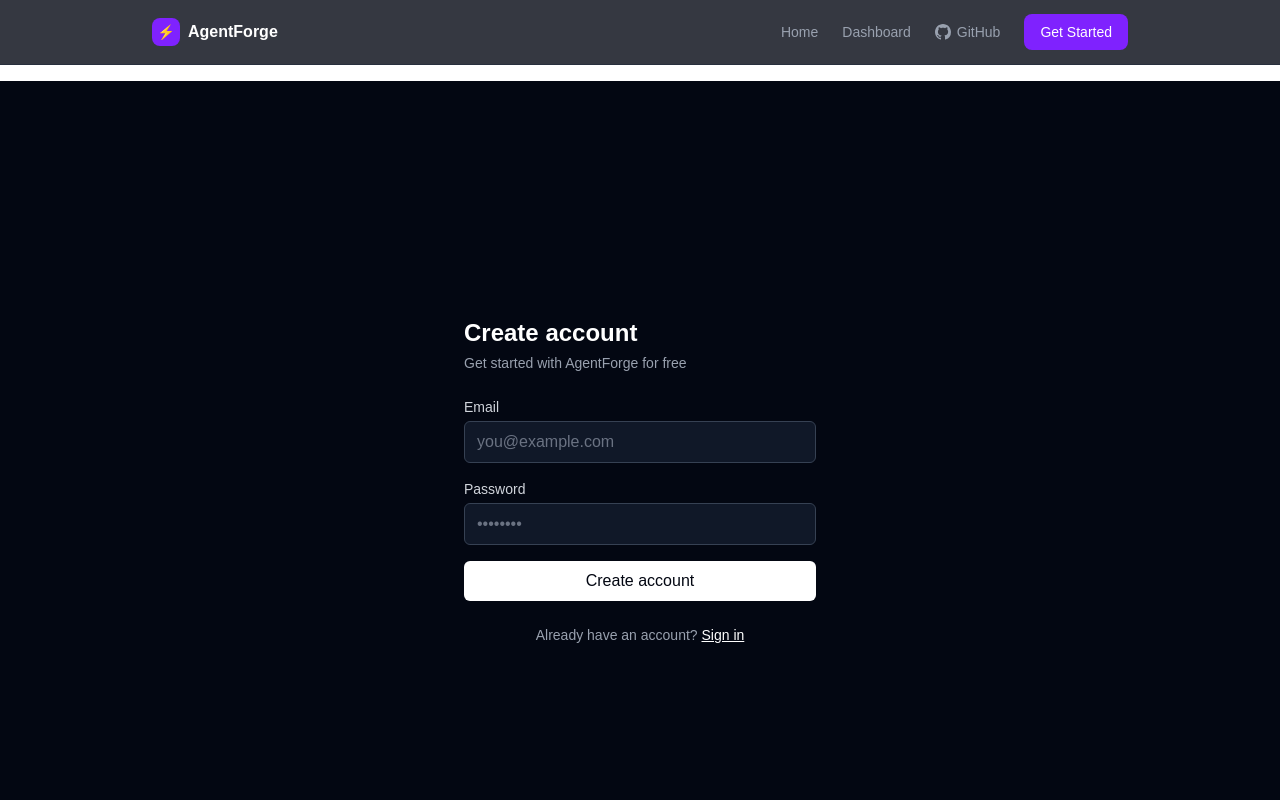
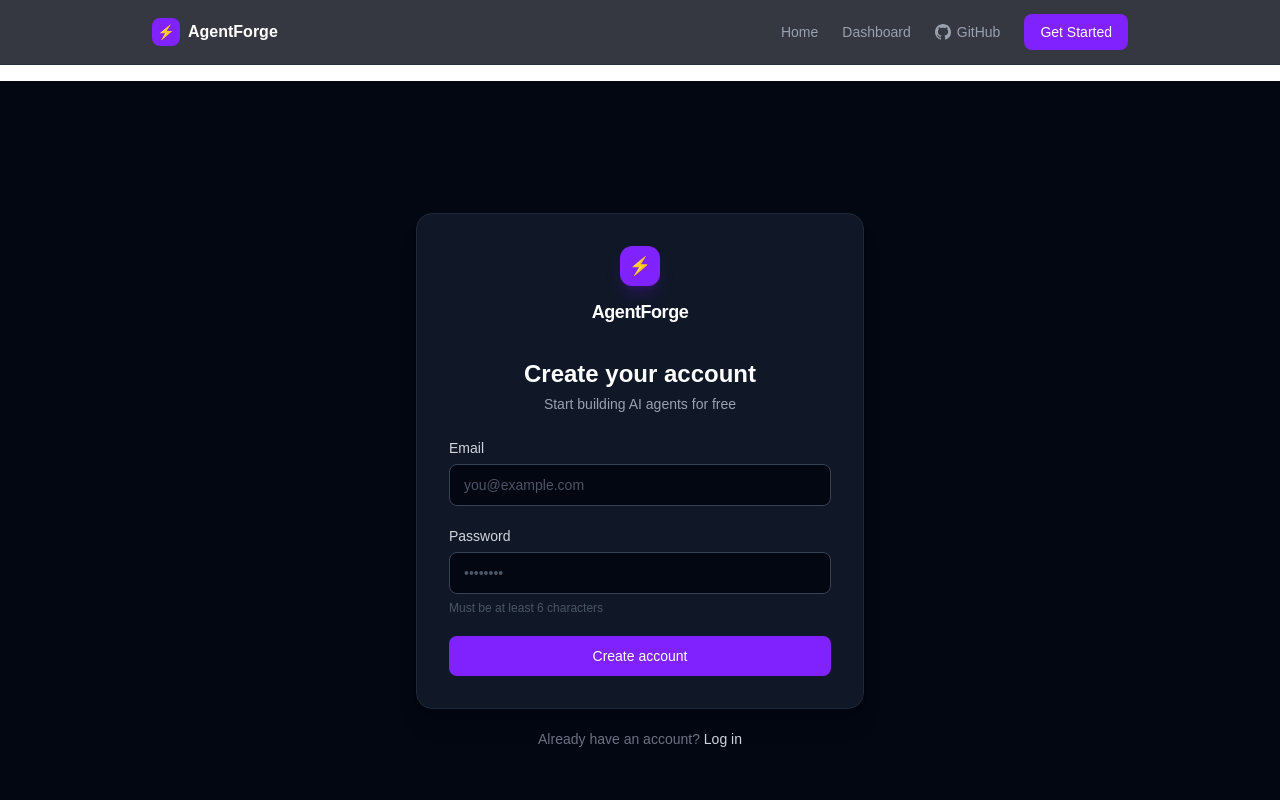
Before and after one commit to lakiiliyanage/agentforge, a Next.js app: page /auth/signup in a window 1280 px wide. Shown: the top 800 px of the page. Built offline with nearby package versions, Linux system fonts and the light colour scheme; no server answers.

Commit message:
feat: RLS policies on agents table, styled auth pages

```diff
--- a/src/app/auth/actions.ts
+++ b/src/app/auth/actions.ts
@@ -1,38 +1,74 @@
 'use server'
 
 import { createClient } from '@/lib/supabase/server'
-import { redirect } from 'next/navigation'
 
-type AuthState = { error: string } | undefined
+export type AuthState =
+  | { error: string }
+  | { message: string }
+  | { success: true }
+  | undefined
 
 export async function login(
   _state: AuthState,
   formData: FormData
 ): Promise<AuthState> {
+  const email = (formData.get('email') as string).trim()
+  const password = formData.get('password') as string
+
+  if (!email || !password) {
+    return { error: 'Please fill in your email and password.' }
+  }
+
   const supabase = await createClient()
+  const { error } = await supabase.auth.signInWithPassword({ email, password })
 
-  const { error } = await supabase.auth.signInWithPassword({
-    email: formData.get('email') as string,
-    password: formData.get('password') as string,
-  })
+  if (error) {
+    const msg = error.message.toLowerCase()
+    // Supabase returns the same error for wrong password AND unknown email —
+    // intentional: telling callers which emails exist is an enumeration risk.
+    if (msg.includes('invalid login credentials') || msg.includes('invalid credentials'))
+      return { error: 'Incorrect email or password. Please try again.' }
+    if (msg.includes('email not confirmed'))
+      return { error: 'Please check your inbox and confirm your email before signing in.' }
+    return { error: error.message }
+  }
 
-  if (error) return { error: error.message }
-
-  redirect('/dashboard')
+  return { success: true }
 }
 
 export async function signup(
   _state: AuthState,
   formData: FormData
 ): Promise<AuthState> {
+  const email = (formData.get('email') as string).trim()
+  const password = formData.get('password') as string
+
+  if (!email || !password) {
+    return { error: 'Please fill in your email and password.' }
+  }
+
   const supabase = await createClient()
+  const { data, error } = await supabase.auth.signUp({ email, password })
 
-  const { error } = await supabase.auth.signUp({
-    email: formData.get('email') as string,
-    password: formData.get('password') as string,
-  })
+  if (error) {
+    const msg = error.message.toLowerCase()
+    if (msg.includes('password should be at least'))
+      return { error: 'Password must be at least 6 characters.' }
+    return { error: error.message }
+  }
 
-  if (error) return { error: error.message }
+  // When email confirmation is on, Supabase fakes success for duplicate emails
+  // instead of saying "that address is registered" (enumeration protection).
+  // The signal is data.user existing but data.user.identities being empty.
+  if (data.user?.identities?.length === 0) {
+    return { error: 'An account with this email already exists. Try signing in instead.' }
+  }
 
-  redirect('/dashboard')
+  // Email confirmation disabled — session created immediately.
+  if (data.session) {
+    return { success: true }
+  }
+
+  // Email confirmation required — tell the user to check their inbox.
+  return { message: 'Account created! Check your email to confirm your address, then sign in.' }
 }
--- a/src/app/auth/login/page.tsx
+++ b/src/app/auth/login/page.tsx
@@ -1,23 +1,47 @@
 'use client'
 
-import { useActionState } from 'react'
+import { useActionState, useEffect } from 'react'
 import Link from 'next/link'
 import { login } from '../actions'
 
 export default function LoginPage() {
   const [state, action, pending] = useActionState(login, undefined)
 
+  useEffect(() => {
+    if (state && 'success' in state) {
+      // Hard navigation so layout.tsx re-runs on the server, reads the new
+      // session cookie, and renders "Sign Out" from the very first paint.
+      window.location.href = '/dashboard'
+    }
+  }, [state])
+
   return (
-    <main className="min-h-screen bg-gray-950 text-white flex items-center justify-center">
-      <div className="w-full max-w-sm space-y-6 px-4">
-        <div>
-          <h1 className="text-2xl font-bold">Sign in</h1>
-          <p className="text-gray-400 text-sm mt-1">Welcome back to AgentForge</p>
+    <div className="min-h-screen bg-gray-950 flex items-center justify-center px-4">
+      <div className="w-full max-w-md">
+
+        {/* Card */}
+        <div className="bg-gray-900 border border-gray-800 rounded-2xl p-8 shadow-xl">
+
+          {/* Logo */}
+          <div className="flex flex-col items-center gap-3 mb-8">
+            <span className="w-10 h-10 bg-violet-600 rounded-xl flex items-center justify-center text-lg shadow-lg shadow-violet-900/40">
+              ⚡
+            </span>
+            <span className="text-white font-semibold text-lg tracking-tight">AgentForge</span>
           </div>
 
-        <form action={action} className="space-y-4">
-          <div className="space-y-1">
-            <label htmlFor="email" className="block text-sm text-gray-300">
+          {/* Heading */}
+          <div className="mb-6 text-center">
+            <h1 className="text-2xl font-bold text-white">Welcome back</h1>
+            <p className="text-gray-400 text-sm mt-1">Sign in to your account</p>
+          </div>
+
+          {/* noValidate disables the browser's native validation popup so our
+              styled error box is the only feedback the user sees. */}
+          <form action={action} noValidate className="space-y-5">
+
+            <div className="space-y-1.5">
+              <label htmlFor="email" className="block text-sm font-medium text-gray-300">
                 Email
               </label>
               <input
@@ -27,12 +51,12 @@ export default function LoginPage() {
                 required
                 autoComplete="email"
                 placeholder="you@example.com"
-              className="w-full px-3 py-2 bg-gray-900 border border-gray-700 rounded-md text-white placeholder-gray-500 focus:outline-none focus:border-gray-500"
+                className="w-full px-3.5 py-2.5 bg-gray-950 border border-gray-700 rounded-lg text-white placeholder-gray-600 text-sm focus:outline-none focus:border-violet-500 focus:ring-1 focus:ring-violet-500 transition-colors"
               />
             </div>
 
-          <div className="space-y-1">
-            <label htmlFor="password" className="block text-sm text-gray-300">
+            <div className="space-y-1.5">
+              <label htmlFor="password" className="block text-sm font-medium text-gray-300">
                 Password
               </label>
               <input
@@ -42,30 +66,47 @@ export default function LoginPage() {
                 required
                 autoComplete="current-password"
                 placeholder="••••••••"
-              className="w-full px-3 py-2 bg-gray-900 border border-gray-700 rounded-md text-white placeholder-gray-500 focus:outline-none focus:border-gray-500"
+                className="w-full px-3.5 py-2.5 bg-gray-950 border border-gray-700 rounded-lg text-white placeholder-gray-600 text-sm focus:outline-none focus:border-violet-500 focus:ring-1 focus:ring-violet-500 transition-colors"
               />
             </div>
 
-          {state?.error && (
-            <p className="text-red-400 text-sm">{state.error}</p>
+            {/* Error message */}
+            {state && 'error' in state && (
+              <div className="flex items-start gap-2.5 bg-red-950/60 border border-red-800/60 text-red-300 text-sm rounded-lg px-3.5 py-3">
+                <svg className="w-4 h-4 mt-0.5 shrink-0" fill="currentColor" viewBox="0 0 20 20">
+                  <path fillRule="evenodd" d="M18 10a8 8 0 11-16 0 8 8 0 0116 0zm-8-5a.75.75 0 01.75.75v4.5a.75.75 0 01-1.5 0v-4.5A.75.75 0 0110 5zm0 10a1 1 0 100-2 1 1 0 000 2z" clipRule="evenodd" />
+                </svg>
+                <span>{state.error}</span>
+              </div>
             )}
 
+            {/* Submit button */}
             <button
               type="submit"
               disabled={pending}
-            className="w-full py-2 px-4 bg-white text-gray-950 font-medium rounded-md hover:bg-gray-100 disabled:opacity-50 disabled:cursor-not-allowed"
+              className="w-full flex items-center justify-center gap-2 py-2.5 px-4 bg-violet-600 hover:bg-violet-500 active:scale-[0.98] text-white font-medium text-sm rounded-lg transition-all disabled:opacity-60 disabled:cursor-not-allowed disabled:active:scale-100"
             >
+              {pending && (
+                <svg className="animate-spin h-4 w-4 shrink-0" viewBox="0 0 24 24" fill="none">
+                  <circle className="opacity-25" cx="12" cy="12" r="10" stroke="currentColor" strokeWidth="4" />
+                  <path className="opacity-75" fill="currentColor" d="M4 12a8 8 0 018-8V0C5.373 0 0 5.373 0 12h4z" />
+                </svg>
+              )}
               {pending ? 'Signing in…' : 'Sign in'}
             </button>
+
           </form>
+        </div>
 
-        <p className="text-sm text-gray-400 text-center">
-          No account?{' '}
-          <Link href="/auth/signup" className="text-white underline">
+        {/* Below-card link */}
+        <p className="text-sm text-gray-500 text-center mt-5">
+          Don&apos;t have an account?{' '}
+          <Link href="/auth/signup" className="text-gray-300 hover:text-white transition-colors">
             Sign up
           </Link>
         </p>
+
       </div>
-    </main>
+    </div>
   )
 }
--- a/src/app/auth/signup/page.tsx
+++ b/src/app/auth/signup/page.tsx
@@ -1,23 +1,43 @@
 'use client'
 
-import { useActionState } from 'react'
+import { useActionState, useEffect } from 'react'
 import Link from 'next/link'
 import { signup } from '../actions'
 
 export default function SignupPage() {
   const [state, action, pending] = useActionState(signup, undefined)
 
+  useEffect(() => {
+    if (state && 'success' in state) {
+      window.location.href = '/dashboard'
+    }
+  }, [state])
+
   return (
-    <main className="min-h-screen bg-gray-950 text-white flex items-center justify-center">
-      <div className="w-full max-w-sm space-y-6 px-4">
-        <div>
-          <h1 className="text-2xl font-bold">Create account</h1>
-          <p className="text-gray-400 text-sm mt-1">Get started with AgentForge for free</p>
+    <div className="min-h-screen bg-gray-950 flex items-center justify-center px-4">
+      <div className="w-full max-w-md">
+
+        {/* Card */}
+        <div className="bg-gray-900 border border-gray-800 rounded-2xl p-8 shadow-xl">
+
+          {/* Logo */}
+          <div className="flex flex-col items-center gap-3 mb-8">
+            <span className="w-10 h-10 bg-violet-600 rounded-xl flex items-center justify-center text-lg shadow-lg shadow-violet-900/40">
+              ⚡
+            </span>
+            <span className="text-white font-semibold text-lg tracking-tight">AgentForge</span>
           </div>
 
-        <form action={action} className="space-y-4">
-          <div className="space-y-1">
-            <label htmlFor="email" className="block text-sm text-gray-300">
+          {/* Heading */}
+          <div className="mb-6 text-center">
+            <h1 className="text-2xl font-bold text-white">Create your account</h1>
+            <p className="text-gray-400 text-sm mt-1">Start building AI agents for free</p>
+          </div>
+
+          <form action={action} noValidate className="space-y-5">
+
+            <div className="space-y-1.5">
+              <label htmlFor="email" className="block text-sm font-medium text-gray-300">
                 Email
               </label>
               <input
@@ -27,12 +47,12 @@ export default function SignupPage() {
                 required
                 autoComplete="email"
                 placeholder="you@example.com"
-              className="w-full px-3 py-2 bg-gray-900 border border-gray-700 rounded-md text-white placeholder-gray-500 focus:outline-none focus:border-gray-500"
+                className="w-full px-3.5 py-2.5 bg-gray-950 border border-gray-700 rounded-lg text-white placeholder-gray-600 text-sm focus:outline-none focus:border-violet-500 focus:ring-1 focus:ring-violet-500 transition-colors"
               />
             </div>
 
-          <div className="space-y-1">
-            <label htmlFor="password" className="block text-sm text-gray-300">
+            <div className="space-y-1.5">
+              <label htmlFor="password" className="block text-sm font-medium text-gray-300">
                 Password
               </label>
               <input
@@ -42,30 +62,58 @@ export default function SignupPage() {
                 required
                 autoComplete="new-password"
                 placeholder="••••••••"
-              className="w-full px-3 py-2 bg-gray-900 border border-gray-700 rounded-md text-white placeholder-gray-500 focus:outline-none focus:border-gray-500"
+                className="w-full px-3.5 py-2.5 bg-gray-950 border border-gray-700 rounded-lg text-white placeholder-gray-600 text-sm focus:outline-none focus:border-violet-500 focus:ring-1 focus:ring-violet-500 transition-colors"
               />
+              <p className="text-xs text-gray-600">Must be at least 6 characters</p>
             </div>
 
-          {state?.error && (
-            <p className="text-red-400 text-sm">{state.error}</p>
+            {/* Error message */}
+            {state && 'error' in state && (
+              <div className="flex items-start gap-2.5 bg-red-950/60 border border-red-800/60 text-red-300 text-sm rounded-lg px-3.5 py-3">
+                <svg className="w-4 h-4 mt-0.5 shrink-0" fill="currentColor" viewBox="0 0 20 20">
+                  <path fillRule="evenodd" d="M18 10a8 8 0 11-16 0 8 8 0 0116 0zm-8-5a.75.75 0 01.75.75v4.5a.75.75 0 01-1.5 0v-4.5A.75.75 0 0110 5zm0 10a1 1 0 100-2 1 1 0 000 2z" clipRule="evenodd" />
+                </svg>
+                <span>{state.error}</span>
+              </div>
             )}
 
+            {/* Confirmation message — shown when email confirmation is required */}
+            {state && 'message' in state && (
+              <div className="flex items-start gap-2.5 bg-green-950/60 border border-green-800/60 text-green-300 text-sm rounded-lg px-3.5 py-3">
+                <svg className="w-4 h-4 mt-0.5 shrink-0" fill="currentColor" viewBox="0 0 20 20">
+                  <path fillRule="evenodd" d="M10 18a8 8 0 100-16 8 8 0 000 16zm3.857-9.809a.75.75 0 00-1.214-.882l-3.483 4.79-1.88-1.88a.75.75 0 10-1.06 1.061l2.5 2.5a.75.75 0 001.137-.089l4-5.5z" clipRule="evenodd" />
+                </svg>
+                <span>{state.message}</span>
+              </div>
+            )}
+
+            {/* Submit button */}
             <button
               type="submit"
-            disabled={pending}
-            className="w-full py-2 px-4 bg-white text-gray-950 font-medium rounded-md hover:bg-gray-100 disabled:opacity-50 disabled:cursor-not-allowed"
+              disabled={pending || !!(state && 'message' in state)}
+              className="w-full flex items-center justify-center gap-2 py-2.5 px-4 bg-violet-600 hover:bg-violet-500 active:scale-[0.98] text-white font-medium text-sm rounded-lg transition-all disabled:opacity-60 disabled:cursor-not-allowed disabled:active:scale-100"
             >
+              {pending && (
+                <svg className="animate-spin h-4 w-4 shrink-0" viewBox="0 0 24 24" fill="none">
+                  <circle className="opacity-25" cx="12" cy="12" r="10" stroke="currentColor" strokeWidth="4" />
+                  <path className="opacity-75" fill="currentColor" d="M4 12a8 8 0 018-8V0C5.373 0 0 5.373 0 12h4z" />
+                </svg>
+              )}
               {pending ? 'Creating account…' : 'Create account'}
             </button>
+
           </form>
+        </div>
 
-        <p className="text-sm text-gray-400 text-center">
+        {/* Below-card link */}
+        <p className="text-sm text-gray-500 text-center mt-5">
           Already have an account?{' '}
-          <Link href="/auth/login" className="text-white underline">
-            Sign in
+          <Link href="/auth/login" className="text-gray-300 hover:text-white transition-colors">
+            Log in
           </Link>
         </p>
+
       </div>
-    </main>
+    </div>
   )
 }
```
Also changed, not shown: src/components/layout/Navbar.tsx (+5 -8 lines), 1 other file (tests, documents, lock files or other folders). Lines whose indentation alone changed are shown as unchanged.
